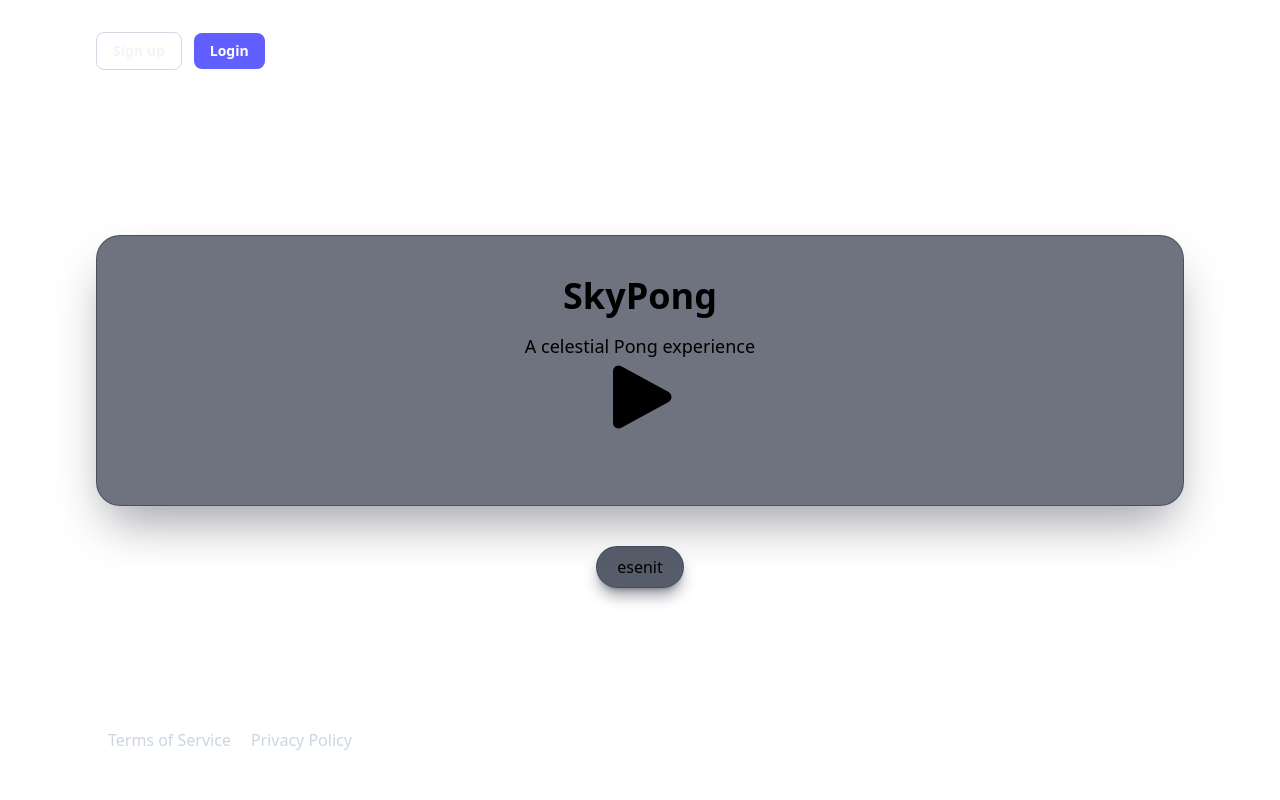
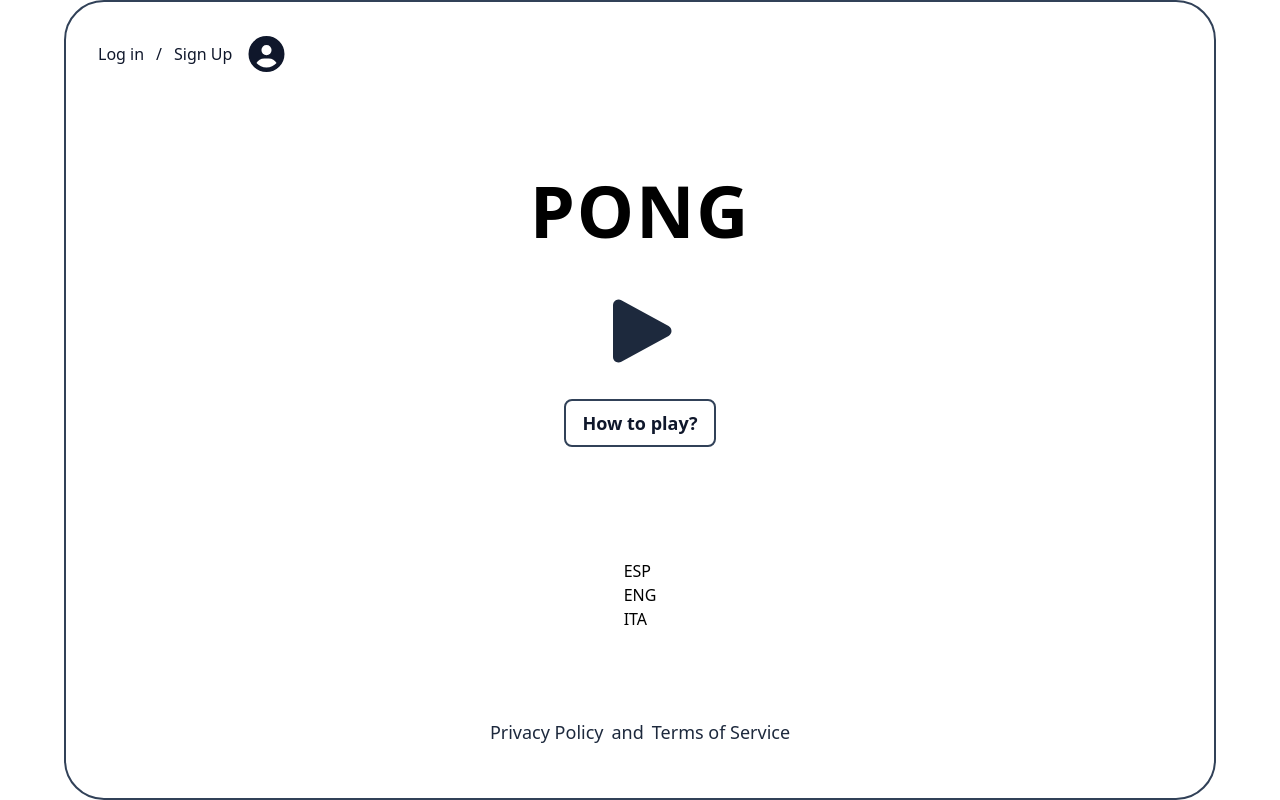
Before and after one commit to MartiMarsa/SkyPong, a Next.js app in the folder front/: page / in a window 1280 px wide. Built offline with nearby package versions, Linux system fonts and the light colour scheme; no server answers.

Commit message:
Restyle homepage to match wireframe layout

```diff
--- a/front/app/page.js
+++ b/front/app/page.js
@@ -7,7 +7,7 @@ import NavigationAppUI from './ui/navigation-app-ui';
 import NavigationLanguageUI from './ui/navigation-language-ui';
 
 const mobileStyles = {
-  main: 'min-h-screen bg-gradient-to-b from-slate-950 via-slate-900 to-slate-800 text-slate-100',
+  main: 'min-h-screen bg-[#d9d9d9] text-slate-900',
 };
 
 const desktopStyles = {
@@ -19,20 +19,20 @@ export default function HomePage() {
 
   return (
     <main className={styles.main}>
-      <div className="mx-auto flex min-h-screen w-full max-w-6xl flex-col justify-between px-4 py-6 sm:px-8 sm:py-8">
-        <NavigationAppUI userURL="/login" />
+      <div className="mx-auto flex min-h-screen w-full max-w-6xl flex-col justify-between rounded-[2.5rem] border-2 border-slate-700 px-4 py-6 sm:px-8 sm:py-8">
+        <NavigationAppUI userURL="/login" compactGuestActions />
 
         <section className="flex flex-1 flex-col items-center justify-center gap-8 py-8 md:gap-10 md:py-12">
-          <div className="w-full rounded-3xl border border-slate-700/70 bg-slate-900/60 p-6 shadow-2xl shadow-slate-950/40 backdrop-blur-sm sm:p-8 md:p-10">
+          <div className="w-full max-w-4xl p-6 sm:p-8 md:p-10">
             <HeroUI />
           </div>
 
-          <div className="rounded-full border border-slate-700/60 bg-slate-900/70 px-5 py-2 shadow-lg shadow-slate-950/40 backdrop-blur-sm">
+          <div>
             <NavigationLanguageUI />
           </div>
         </section>
 
-        <div className="pt-4 text-slate-300">
+        <div className="pt-4 text-slate-800">
           <FooterTermsPolicy />
         </div>
       </div>
--- a/front/app/ui/footer-terms-policy.js
+++ b/front/app/ui/footer-terms-policy.js
@@ -4,10 +4,11 @@ export default function FooterTermsPolicy()
 {
     const { t } = useTranslation();
     return (
-        <footer className="absolute bottom-5 w-auto text-center mb-4">
-            <ul className='flex p-3  flex-row gap-5 text-center'>
+        <footer className="mb-2 w-full text-center">
+            <ul className='flex flex-row items-center justify-center gap-2 p-3 text-lg'>
+                <li><a href="/privacy">{t.legal.privacy}</a></li>
+                <li>and</li>
                 <li><a href="/terms">{t.legal.terms}</a></li>
-                <li><a href="/privacy">{t.legal.privacy}</a></li>
             </ul>
         </footer>
     );
--- a/front/app/ui/hero-ui.js
+++ b/front/app/ui/hero-ui.js
@@ -1,26 +1,29 @@
 import { FontAwesomeIcon } from '@fortawesome/react-fontawesome';
 import { faPlay } from '@fortawesome/free-solid-svg-icons';
 import Link from 'next/link';
-import { useTranslation } from '../hooks/use-translation';
 
 /**
  * Home hero section with the primary CTA to enter the unified play workflow.
  */
 export default function HeroUI() {
-  const { t } = useTranslation();
-
   return (
-    <section className="hero-ui flex flex-col justify-center items-center mb-8">
+    <section className="hero-ui mb-8 flex flex-col items-center justify-center gap-8">
       <div className="hero-content">
-        <h1 className="hero-title text-4xl font-bold mb-4 text-center">{t.homePage.title}</h1>
-        <p className="hero-subtitle text-lg text-center">{t.homePage.description}</p>
+        <h1 className="hero-title mb-4 text-center text-7xl font-black tracking-wide">PONG</h1>
       </div>
 
-      <div className="hero-image text-7xl">
-        <Link href="/play" aria-label="Play game">
+      <div className="hero-image text-7xl text-slate-800">
+        <Link href="/play" aria-label="Play game" className="transition hover:opacity-70">
           <FontAwesomeIcon icon={faPlay} />
         </Link>
       </div>
+
+      <Link
+        href="/play"
+        className="rounded-lg border-2 border-slate-700 px-4 py-2 text-lg font-semibold text-slate-900 transition hover:bg-slate-200"
+      >
+        How to play?
+      </Link>
     </section>
   );
 }
--- a/front/app/ui/navigation-app-ui.js
+++ b/front/app/ui/navigation-app-ui.js
@@ -1,4 +1,6 @@
 import Link from 'next/link';
+import { FontAwesomeIcon } from '@fortawesome/react-fontawesome';
+import { faCircleUser } from '@fortawesome/free-solid-svg-icons';
 import { useTranslation } from '../hooks/use-translation';
 import { useStyles } from '../hooks/use-styles';
 import { useAuth } from '../context/auth-context';
@@ -13,7 +15,7 @@ const desktopStyles = {
   nav: '',
 };
 
-export default function NavigationAppUI({ home, userURL }) {
+export default function NavigationAppUI({ home, userURL, compactGuestActions = false }) {
   const { t } = useTranslation();
   const { styles } = useStyles(mobileStyles, desktopStyles);
   const { user, authloading, logout } = useAuth();
@@ -25,6 +27,20 @@ export default function NavigationAppUI({ home, userURL }) {
       {home ? <HomeButtonUi url={home} /> : <div />}
 
       {showGuestActions ? (
+        compactGuestActions ? (
+          <div className="ml-auto flex items-center gap-3 text-base font-medium text-slate-900">
+            <Link href="/login" className="transition hover:opacity-70">
+              Log in
+            </Link>
+            <span>/</span>
+            <Link href="/signup" className="transition hover:opacity-70">
+              Sign Up
+            </Link>
+            <Link href="/signup" aria-label="Open sign up" className="text-4xl transition hover:opacity-70">
+              <FontAwesomeIcon icon={faCircleUser} />
+            </Link>
+          </div>
+        ) : (
           <div className="ml-auto flex items-center gap-3">
             <Link
               href="/signup"
@@ -39,6 +55,7 @@ export default function NavigationAppUI({ home, userURL }) {
               Login
             </Link>
           </div>
+        )
       ) : (
         <div className="ml-auto flex items-center gap-4 text-base sm:text-lg">
           {!home && (
--- a/front/app/ui/navigation-language-ui.js
+++ b/front/app/ui/navigation-language-ui.js
@@ -1,41 +1,36 @@
 'use client';
-import  { useState, useEffect } from 'react';
 import { useTranslation } from '../context/language-context';
-import Link from 'next/link';
 import { useStyles } from '../hooks/use-styles';
 
-const mobileStyles = { nav: 'flex justify-between p-2 text-3xl', langlink: '' }
-const desktopStyles = { nav: '', langlink: '' }
+const mobileStyles = {
+  nav: 'flex items-center gap-2',
+  langItem: 'rounded-md border-2 border-slate-700 bg-[#efefef] p-0.5',
+  langButton:
+    'rounded-sm border border-transparent bg-transparent px-3 py-1 text-sm font-semibold tracking-wide text-slate-900 transition hover:bg-slate-200',
+};
+const desktopStyles = { nav: '', langItem: '', langButton: '' };
 
-export default function NavigationLanguageUI({ })
-{
-    const { styles } = useStyles(mobileStyles, desktopStyles);
-    const { t, changeLanguage } = useTranslation();
+export default function NavigationLanguageUI() {
+  const { styles } = useStyles(mobileStyles, desktopStyles);
+  const { changeLanguage } = useTranslation();
 
-    return (
-        <nav className={styles.nav}>
-                <Link
-                    key='es'
-                    onClick={() => changeLanguage('es')}
-                    className={styles.langlink}
-                    href="#">
-                    es
-                </Link>
-                <Link
-                    key='en'
-                    onClick={() => changeLanguage('en')}
-                    className={styles.langlink}
-                    href="#">
-                    en
-                </Link>
-                <Link
-                    key='it'
-                    onClick={() => changeLanguage('it')}
-                    className={styles.langlink}
-                    href="#">
-                    it
-                </Link>
-
-        </nav>
-    );
+  return (
+    <nav className={styles.nav}>
+      <div className={styles.langItem}>
+        <button type="button" onClick={() => changeLanguage('es')} className={styles.langButton}>
+          ESP
+        </button>
+      </div>
+      <div className={styles.langItem}>
+        <button type="button" onClick={() => changeLanguage('en')} className={styles.langButton}>
+          ENG
+        </button>
+      </div>
+      <div className={styles.langItem}>
+        <button type="button" onClick={() => changeLanguage('it')} className={styles.langButton}>
+          ITA
+        </button>
+      </div>
+    </nav>
+  );
 }
```
Lines whose indentation alone changed are shown as unchanged.
